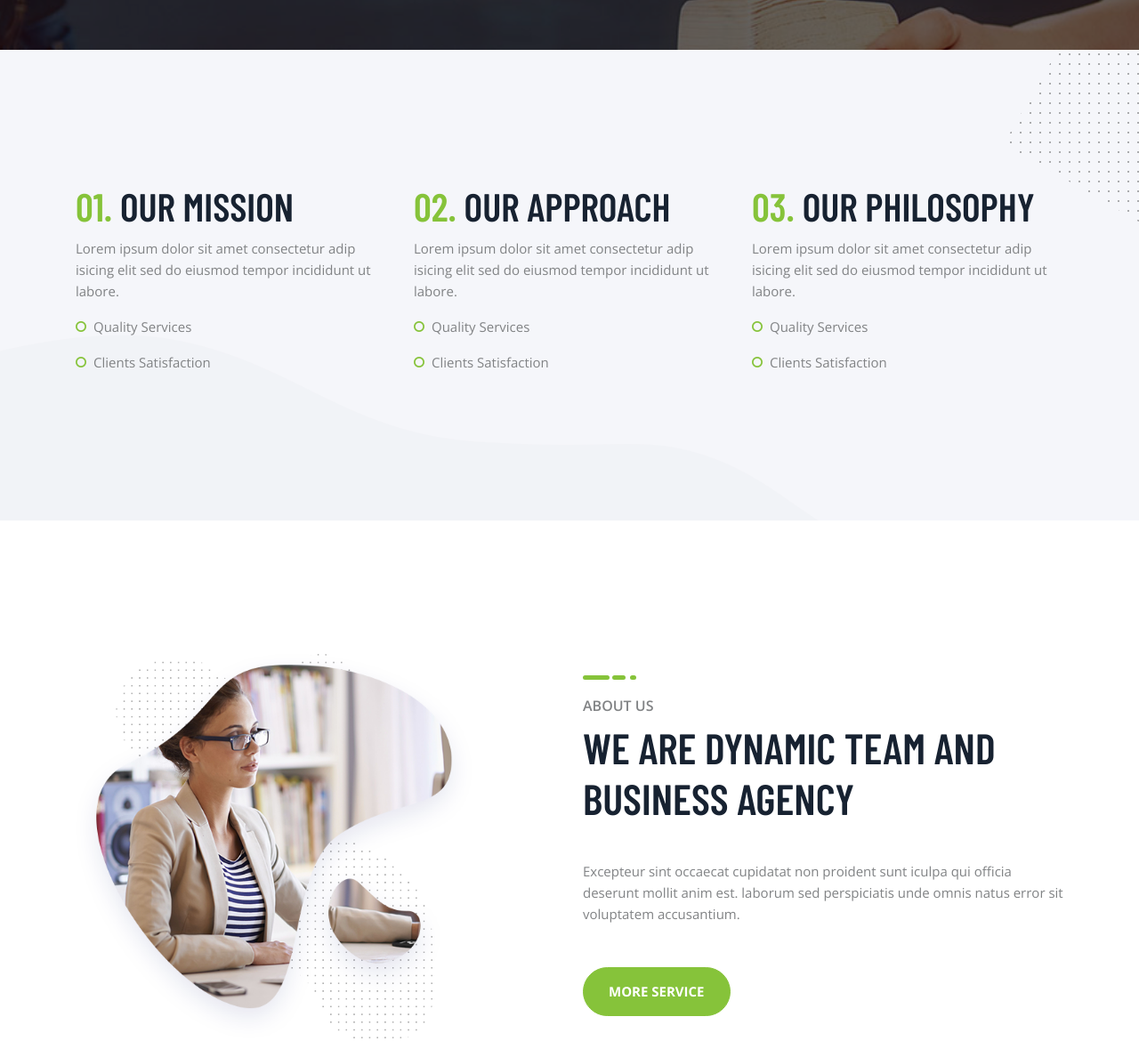
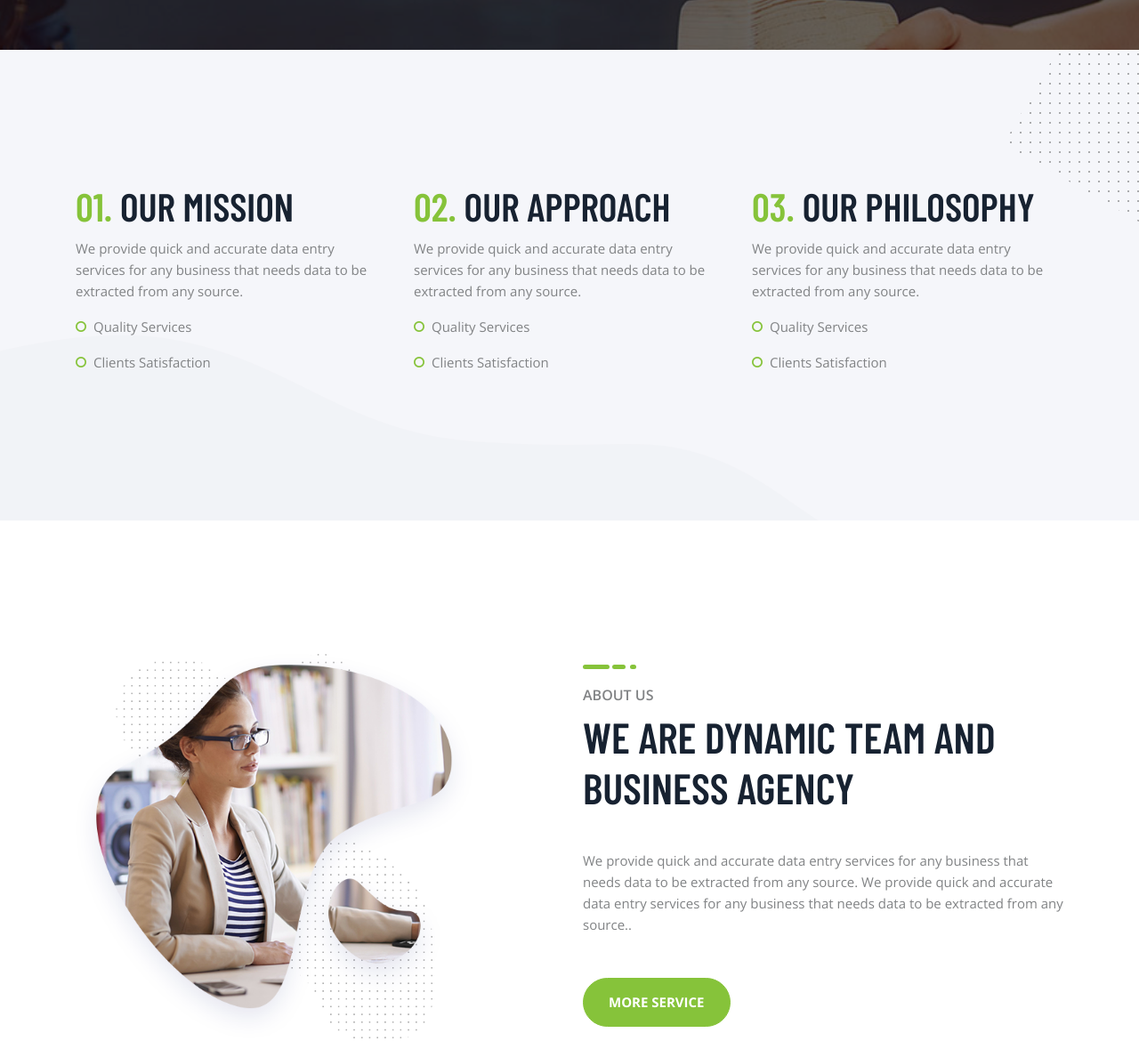
Before and after one commit to karwal111/Consulting, a plain HTML site: page about.html in a window 1280 px wide. Shown: the part 537-1707 px from the top of the page at 89% size. Drawn offline with nearby package versions, Linux system fonts and the light colour scheme; some packages are replaced by stand-ins of ours; a web font is replaced by a local one.

Commit message:
Update about.html

```diff
--- a/about.html
+++ b/about.html
@@ -160,7 +160,7 @@
   <!-- mission -->
   <div class="col-md-4 mb-4 mb-md-0">
     <h3><span class="text-primary">01.</span> Our Mission</h3>
-    <p>Lorem ipsum dolor sit amet consectetur adip isicing elit sed do eiusmod tempor incididunt ut labore.</p>
+    <p>We provide quick and accurate data entry services for any business that needs data to be extracted from any source.</p>
     <ul class="list-styled style-circle">
       <li class="mb-3">Quality Services</li>
       <li class="mb-3">Clients Satisfaction</li>
@@ -169,7 +169,7 @@
   <!-- spproch -->
   <div class="col-md-4 mb-4 mb-md-0">
     <h3><span class="text-primary">02.</span> Our Approach</h3>
-    <p>Lorem ipsum dolor sit amet consectetur adip isicing elit sed do eiusmod tempor incididunt ut labore.</p>
+    <p>We provide quick and accurate data entry services for any business that needs data to be extracted from any source.</p>
     <ul class="list-styled style-circle">
       <li class="mb-3">Quality Services</li>
       <li class="mb-3">Clients Satisfaction</li>
@@ -178,7 +178,7 @@
   <!-- philosophy -->
   <div class="col-md-4 mb-4 mb-md-0">
     <h3><span class="text-primary">03.</span> Our Philosophy</h3>
-    <p>Lorem ipsum dolor sit amet consectetur adip isicing elit sed do eiusmod tempor incididunt ut labore.</p>
+    <p>We provide quick and accurate data entry services for any business that needs data to be extracted from any source.</p>
     <ul class="list-styled style-circle">
       <li class="mb-3">Quality Services</li>
       <li class="mb-3">Clients Satisfaction</li>
@@ -204,8 +204,8 @@
       <div class="section-title-border"></div>
       <h6 class="section-title-sm">About Us</h6>
       <h2 class="section-title">We Are Dynamic Team and Business Agency</h2>
-      <p class="mb-5">Excepteur sint occaecat cupidatat non proident sunt iculpa qui officia deserunt mollit anim est.
-        laborum sed perspiciatis unde omnis natus error sit voluptatem accusantium.</p>
+      <p class="mb-5">We provide quick and accurate data entry services for any business that needs data to be extracted from any source.
+       We provide quick and accurate data entry services for any business that needs data to be extracted from any source..</p>
       <a href="service.html" class="btn btn-primary hover-ripple">more service</a>
     </div>
   </div>
@@ -238,7 +238,7 @@
       <a href="service-single.html">
         <h4 class="card-title">Market Analysis</h4>
       </a>
-      <p class="card-text">Lorem ipsum dolor sit amet, consecte tur adipis elit sed eiusmod.</p>
+      <p class="card-text">We provide quick and accurate data entry services for any business that needs data to be extracted from any source.</p>
       <a href="service-single.html" class="btn btn-secondary btn-arrow">Read More</a>
     </div>
   </div>
@@ -266,7 +266,7 @@
       <a href="service-single.html">
         <h4 class="card-title">Invesment Planning</h4>
       </a>
-      <p class="card-text">Lorem ipsum dolor sit amet, consecte tur adipis elit sed eiusmod.</p>
+      <p class="card-text">We provide quick and accurate data entry services for any business that needs data to be extracted from any source.</p>
       <a href="service-single.html" class="btn btn-secondary btn-arrow">Read More</a>
     </div>
   </div>
@@ -393,19 +393,19 @@
         <div class="testimonial-slider-2">
           <!-- testimonial slider item -->
           <div class="bg-quote text-center" data-dot-image="images/testimonial/client-1.jpg">
-            <p class="font-italic mb-5 text-white">Lorem ipsum dolor sit amet consectetur adipisicing elit. Blanditiis recusandae harum, omnis explicabo deleniti expedita beatae, cum nulla tenetur ipsum velit magnam, libero in nihil assumenda! Possimus, sint sed eligendi culpa provident repellat veniam reiciendis nobis ducimus facilis veritatis cumque voluptatem. Praesentium, laborum quod at cum obcaecati voluptatum voluptatibus! Deserunt?</p>
+            <p class="font-italic mb-5 text-white">We provide quick and accurate data entry services for any business that needs data to be extracted from any source.</p>
             <h4 class="text-white">Dominic Allen</h4>
             <span class="text-white">Designer</span>
           </div>
           <!-- testimonial slider item -->
           <div class="bg-quote text-center" data-dot-image="images/testimonial/client-2.jpg">
-            <p class="font-italic mb-5 text-white">Lorem ipsum dolor sit amet consectetur adipisicing elit. Blanditiis recusandae harum, omnis explicabo deleniti expedita beatae, cum nulla tenetur ipsum velit magnam, libero in nihil assumenda! Possimus, sint sed eligendi culpa provident repellat veniam reiciendis nobis ducimus facilis veritatis cumque voluptatem. Praesentium, laborum quod at cum obcaecati voluptatum voluptatibus! Deserunt?</p>
+            <p class="font-italic mb-5 text-white">We provide quick and accurate data entry services for any business that needs data to be extracted from any source.</p>
             <h4 class="text-white">Dominic Allen</h4>
             <span class="text-white">Designer</span>
           </div>
           <!-- testimonial slider item -->
           <div class="bg-quote text-center" data-dot-image="images/testimonial/client-3.jpg">
-            <p class="font-italic mb-5 text-white">Lorem ipsum dolor sit amet consectetur adipisicing elit. Blanditiis recusandae harum, omnis explicabo deleniti expedita beatae, cum nulla tenetur ipsum velit magnam, libero in nihil assumenda! Possimus, sint sed eligendi culpa provident repellat veniam reiciendis nobis ducimus facilis veritatis cumque voluptatem. Praesentium, laborum quod at cum obcaecati voluptatum voluptatibus! Deserunt?</p>
+            <p class="font-italic mb-5 text-white">We provide quick and accurate data entry services for any business that needs data to be extracted from any source.</p>
             <h4 class="text-white">Dominic Allen</h4>
             <span class="text-white">Designer</span>
           </div>
```
